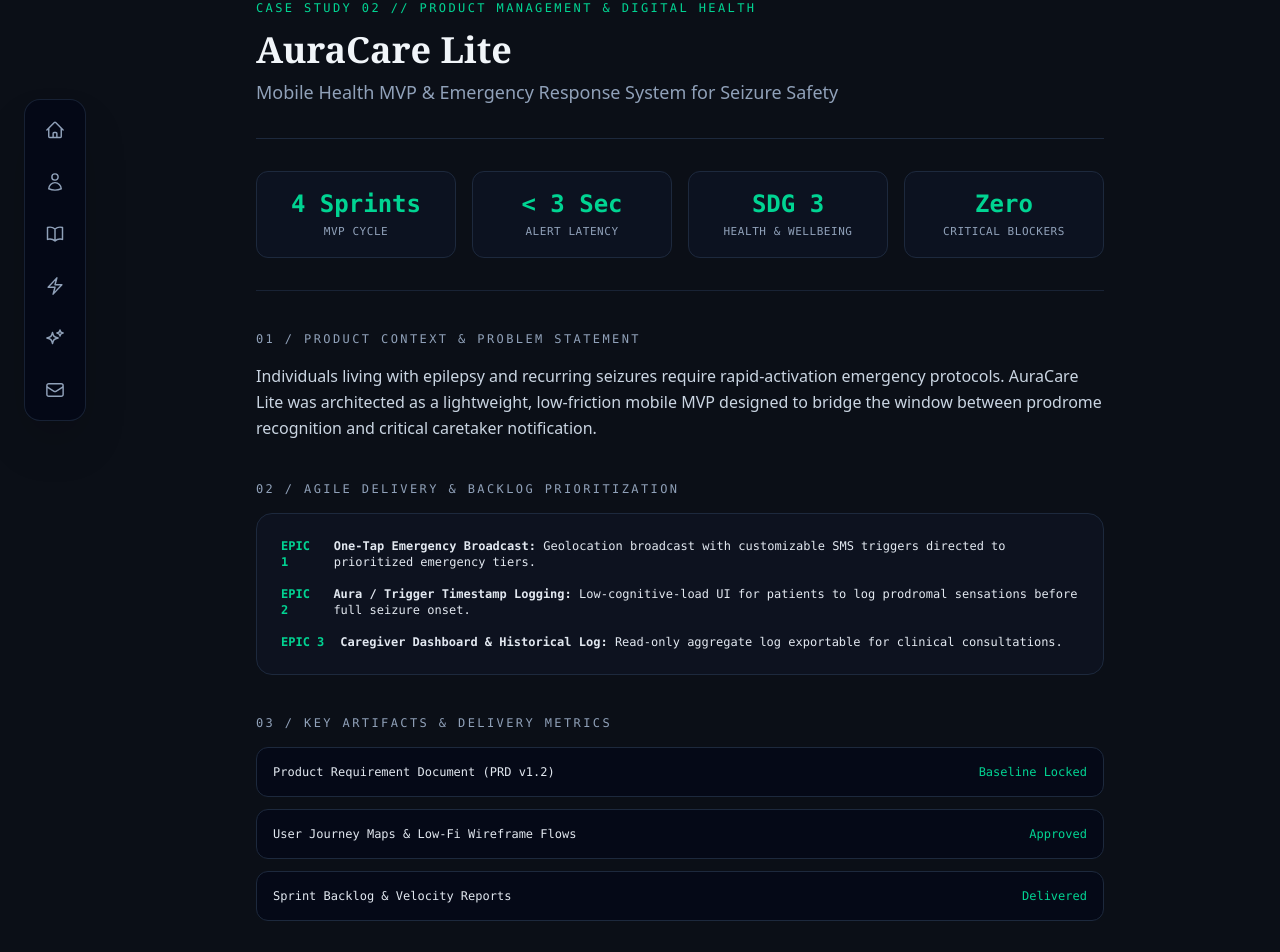
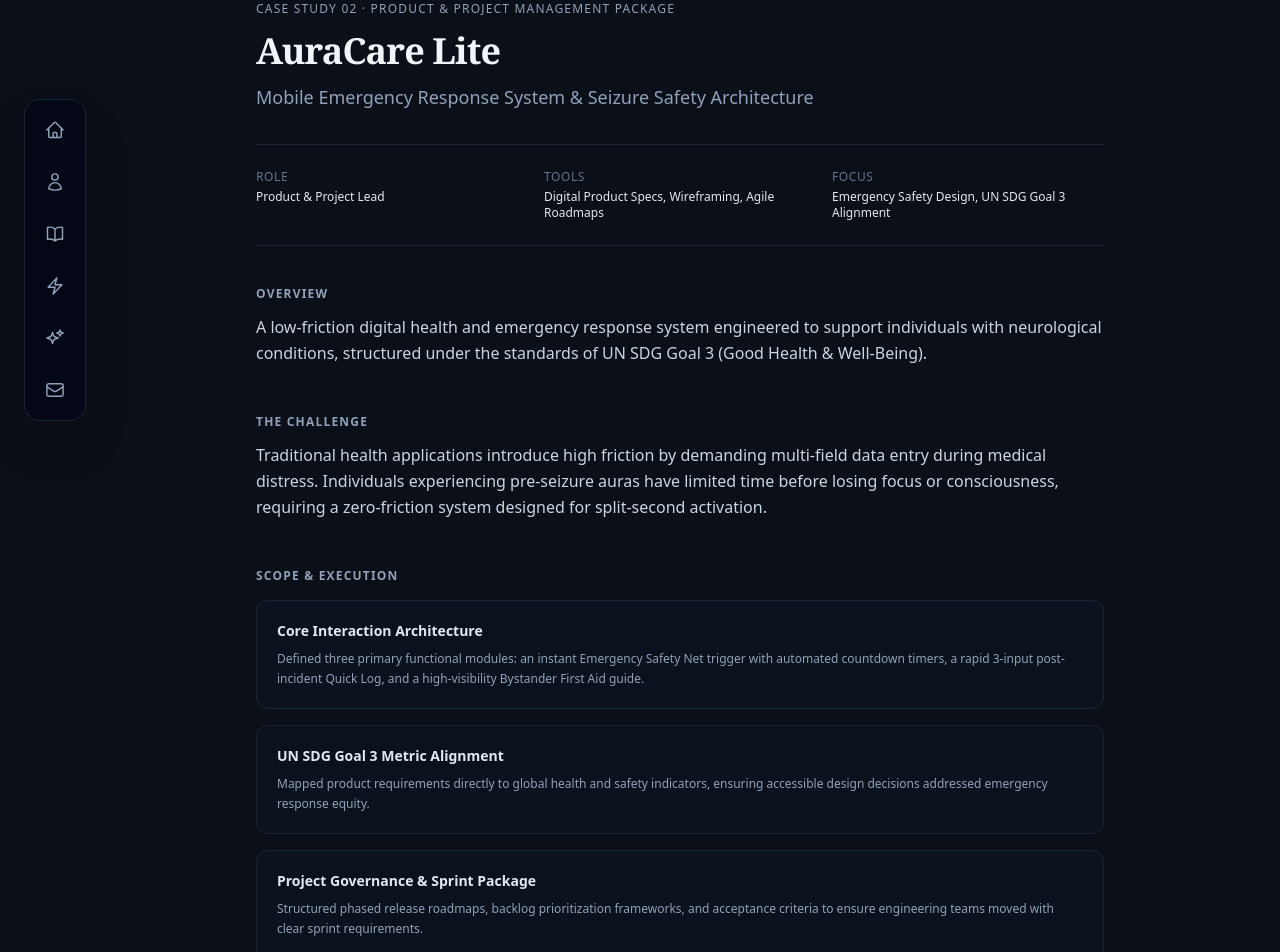
Before and after one commit to tanztylr/portfolio-v3, a Next.js app: page /projects/auracare-lite in a window 1280 px wide. Shown: the part 140-1092 px from the top of the page. Built offline with nearby package versions, Linux system fonts and the light colour scheme.

Commit message:
fix: update case studies to editorial PM governance and clean layout

```diff
--- a/app/projects/auracare-lite/page.tsx
+++ b/app/projects/auracare-lite/page.tsx
@@ -5,100 +5,119 @@ export default function AuraCareLitePage() {
     <main className="mx-auto max-w-4xl px-6 py-12 lg:py-20 text-slate-200">
       <Link
         href="/#work"
-        className="inline-flex items-center gap-2 text-xs font-mono text-emerald-400 hover:text-emerald-300 transition mb-8"
+        className="inline-flex items-center gap-2 text-sm text-slate-400 hover:text-white transition mb-8"
       >
         ← Back to Projects
       </Link>
 
-      <div className="border-b border-slate-800 pb-8">
-        <span className="text-xs font-mono uppercase tracking-[0.2em] text-emerald-400">
-          Case Study 02 // Product Management & Digital Health
+      {/* HEADER */}
+      <header className="border-b border-slate-800/80 pb-8">
+        <span className="text-xs uppercase tracking-widest text-slate-400 font-medium">
+          Case Study 02 · Product &amp; Project Management Package
         </span>
-        <h1 className="mt-3 font-serif text-3xl sm:text-4xl text-slate-100 font-bold">
+        <h1 className="mt-3 font-serif text-3xl sm:text-4xl text-slate-100 font-semibold tracking-tight">
           AuraCare Lite
         </h1>
-        <p className="mt-2 text-lg text-slate-400 font-light">
-          Mobile Health MVP & Emergency Response System for Seizure Safety
+        <p className="mt-3 text-lg text-slate-400 leading-relaxed max-w-2xl">
+          Mobile Emergency Response System &amp; Seizure Safety Architecture
         </p>
-      </div>
+      </header>
 
-      {/* METRICS STRIP */}
-      <section className="grid grid-cols-2 md:grid-cols-4 gap-4 py-8 border-b border-slate-800/80 font-mono text-center">
-        <div className="rounded-xl border border-slate-800 bg-slate-900/50 p-4">
-          <div className="text-2xl font-bold text-emerald-400">4 Sprints</div>
-          <div className="text-[11px] text-slate-400 uppercase tracking-wider mt-1">MVP Cycle</div>
+      {/* 3-COLUMN METADATA BAR */}
+      <section className="grid grid-cols-1 sm:grid-cols-3 gap-4 py-6 border-b border-slate-800/80 text-xs">
+        <div>
+          <span className="text-slate-500 uppercase tracking-wider block">Role</span>
+          <span className="text-slate-200 font-medium mt-1 block">Product &amp; Project Lead</span>
         </div>
-        <div className="rounded-xl border border-slate-800 bg-slate-900/50 p-4">
-          <div className="text-2xl font-bold text-emerald-400">&lt; 3 Sec</div>
-          <div className="text-[11px] text-slate-400 uppercase tracking-wider mt-1">Alert Latency</div>
+        <div>
+          <span className="text-slate-500 uppercase tracking-wider block">Tools</span>
+          <span className="text-slate-200 font-medium mt-1 block">Digital Product Specs, Wireframing, Agile Roadmaps</span>
         </div>
-        <div className="rounded-xl border border-slate-800 bg-slate-900/50 p-4">
-          <div className="text-2xl font-bold text-emerald-400">SDG 3</div>
-          <div className="text-[11px] text-slate-400 uppercase tracking-wider mt-1">Health & Wellbeing</div>
-        </div>
-        <div className="rounded-xl border border-slate-800 bg-slate-900/50 p-4">
-          <div className="text-2xl font-bold text-emerald-400">Zero</div>
-          <div className="text-[11px] text-slate-400 uppercase tracking-wider mt-1">Critical Blockers</div>
+        <div>
+          <span className="text-slate-500 uppercase tracking-wider block">Focus</span>
+          <span className="text-slate-200 font-medium mt-1 block">Emergency Safety Design, UN SDG Goal 3 Alignment</span>
         </div>
       </section>
 
-      {/* CORE CONTENT */}
-      <section className="py-10 space-y-10">
-        <div>
-          <h2 className="text-xs font-mono uppercase tracking-[0.2em] text-slate-400 mb-4">
-            01 / Product Context & Problem Statement
+      {/* CONTENT SECTIONS */}
+      <div className="py-10 space-y-12">
+        <section>
+          <h2 className="text-xs uppercase tracking-widest text-slate-400 font-semibold mb-3">
+            Overview
           </h2>
-          <p className="text-slate-300 leading-relaxed">
-            Individuals living with epilepsy and recurring seizures require rapid-activation emergency protocols. AuraCare Lite was architected as a lightweight, low-friction mobile MVP designed to bridge the window between prodrome recognition and critical caretaker notification.
+          <p className="text-slate-300 leading-relaxed font-light">
+            A low-friction digital health and emergency response system engineered to support individuals with neurological conditions, structured under the standards of UN SDG Goal 3 (Good Health &amp; Well-Being).
           </p>
-        </div>
+        </section>
 
-        <div>
-          <h2 className="text-xs font-mono uppercase tracking-[0.2em] text-slate-400 mb-4">
-            02 / Agile Delivery & Backlog Prioritization
+        <section>
+          <h2 className="text-xs uppercase tracking-widest text-slate-400 font-semibold mb-3">
+            The Challenge
           </h2>
-          <div className="rounded-2xl border border-slate-800 bg-slate-900/40 p-6 space-y-4 font-mono text-xs">
-            <div className="flex items-start gap-4">
-              <span className="text-emerald-400 font-bold">EPIC 1</span>
-              <div>
-                <strong className="text-slate-200">One-Tap Emergency Broadcast:</strong> Geolocation broadcast with customizable SMS triggers directed to prioritized emergency tiers.
-              </div>
+          <p className="text-slate-300 leading-relaxed font-light">
+            Traditional health applications introduce high friction by demanding multi-field data entry during medical distress. Individuals experiencing pre-seizure auras have limited time before losing focus or consciousness, requiring a zero-friction system designed for split-second activation.
+          </p>
+        </section>
+
+        <section>
+          <h2 className="text-xs uppercase tracking-widest text-slate-400 font-semibold mb-4">
+            Scope &amp; Execution
+          </h2>
+          <div className="space-y-4">
+            <div className="rounded-xl border border-slate-800/80 bg-slate-900/30 p-5">
+              <h3 className="text-sm font-semibold text-slate-200">Core Interaction Architecture</h3>
+              <p className="text-xs text-slate-400 mt-2 leading-relaxed font-light">
+                Defined three primary functional modules: an instant Emergency Safety Net trigger with automated countdown timers, a rapid 3-input post-incident Quick Log, and a high-visibility Bystander First Aid guide.
+              </p>
             </div>
-            <div className="flex items-start gap-4">
-              <span className="text-emerald-400 font-bold">EPIC 2</span>
-              <div>
-                <strong className="text-slate-200">Aura / Trigger Timestamp Logging:</strong> Low-cognitive-load UI for patients to log prodromal sensations before full seizure onset.
-              </div>
+            <div className="rounded-xl border border-slate-800/80 bg-slate-900/30 p-5">
+              <h3 className="text-sm font-semibold text-slate-200">UN SDG Goal 3 Metric Alignment</h3>
+              <p className="text-xs text-slate-400 mt-2 leading-relaxed font-light">
+                Mapped product requirements directly to global health and safety indicators, ensuring accessible design decisions addressed emergency response equity.
+              </p>
             </div>
-            <div className="flex items-start gap-4">
-              <span className="text-emerald-400 font-bold">EPIC 3</span>
-              <div>
-                <strong className="text-slate-200">Caregiver Dashboard & Historical Log:</strong> Read-only aggregate log exportable for clinical consultations.
-              </div>
+            <div className="rounded-xl border border-slate-800/80 bg-slate-900/30 p-5">
+              <h3 className="text-sm font-semibold text-slate-200">Project Governance &amp; Sprint Package</h3>
+              <p className="text-xs text-slate-400 mt-2 leading-relaxed font-light">
+                Structured phased release roadmaps, backlog prioritization frameworks, and acceptance criteria to ensure engineering teams moved with clear sprint requirements.
+              </p>
             </div>
           </div>
-        </div>
+        </section>
 
-        <div>
-          <h2 className="text-xs font-mono uppercase tracking-[0.2em] text-slate-400 mb-4">
-            03 / Key Artifacts & Delivery Metrics
+        <section>
+          <h2 className="text-xs uppercase tracking-widest text-slate-400 font-semibold mb-4">
+            Key Deliverables
           </h2>
-          <ul className="space-y-3 font-mono text-xs">
-            <li className="flex items-center justify-between p-4 rounded-xl border border-slate-800 bg-slate-950/60">
-              <span className="text-slate-200">Product Requirement Document (PRD v1.2)</span>
-              <span className="text-emerald-400">Baseline Locked</span>
+          <ul className="divide-y divide-slate-800/80 rounded-xl border border-slate-800 bg-slate-900/20 text-xs">
+            <li className="flex items-center justify-between p-4 text-slate-300 font-medium">
+              <span>Functional Feature Specification Document</span>
+              <span className="text-slate-400">Delivered</span>
             </li>
-            <li className="flex items-center justify-between p-4 rounded-xl border border-slate-800 bg-slate-950/60">
-              <span className="text-slate-200">User Journey Maps & Low-Fi Wireframe Flows</span>
-              <span className="text-emerald-400">Approved</span>
+            <li className="flex items-center justify-between p-4 text-slate-300 font-medium">
+              <span>UN SDG Goal 3 Impact Alignment Framework</span>
+              <span className="text-slate-400">Complete</span>
             </li>
-            <li className="flex items-center justify-between p-4 rounded-xl border border-slate-800 bg-slate-950/60">
-              <span className="text-slate-200">Sprint Backlog & Velocity Reports</span>
-              <span className="text-emerald-400">Delivered</span>
+            <li className="flex items-center justify-between p-4 text-slate-300 font-medium">
+              <span>Agile Product Backlog &amp; Sprint Delivery Roadmap</span>
+              <span className="text-slate-400">Structured</span>
+            </li>
+            <li className="flex items-center justify-between p-4 text-slate-300 font-medium">
+              <span>User Persona &amp; Critical Emergency Journey Mapping</span>
+              <span className="text-slate-400">Documented</span>
             </li>
           </ul>
-        </div>
-      </section>
+        </section>
+
+        <section className="rounded-2xl border border-slate-800/80 bg-slate-900/30 p-6">
+          <h2 className="text-xs uppercase tracking-widest text-slate-400 font-semibold mb-2">
+            Impact &amp; Key Takeaway
+          </h2>
+          <p className="text-sm text-slate-300 leading-relaxed font-light">
+            Demonstrated how to bridge human-centered medical safety requirements with structured Agile project management governance, driving the platform from user requirements to deployed prototypes.
+          </p>
+        </section>
+      </div>
     </main>
   );
 }
```
Also changed, not shown: app/projects/soul-table/page.tsx (line endings or trailing spaces).
